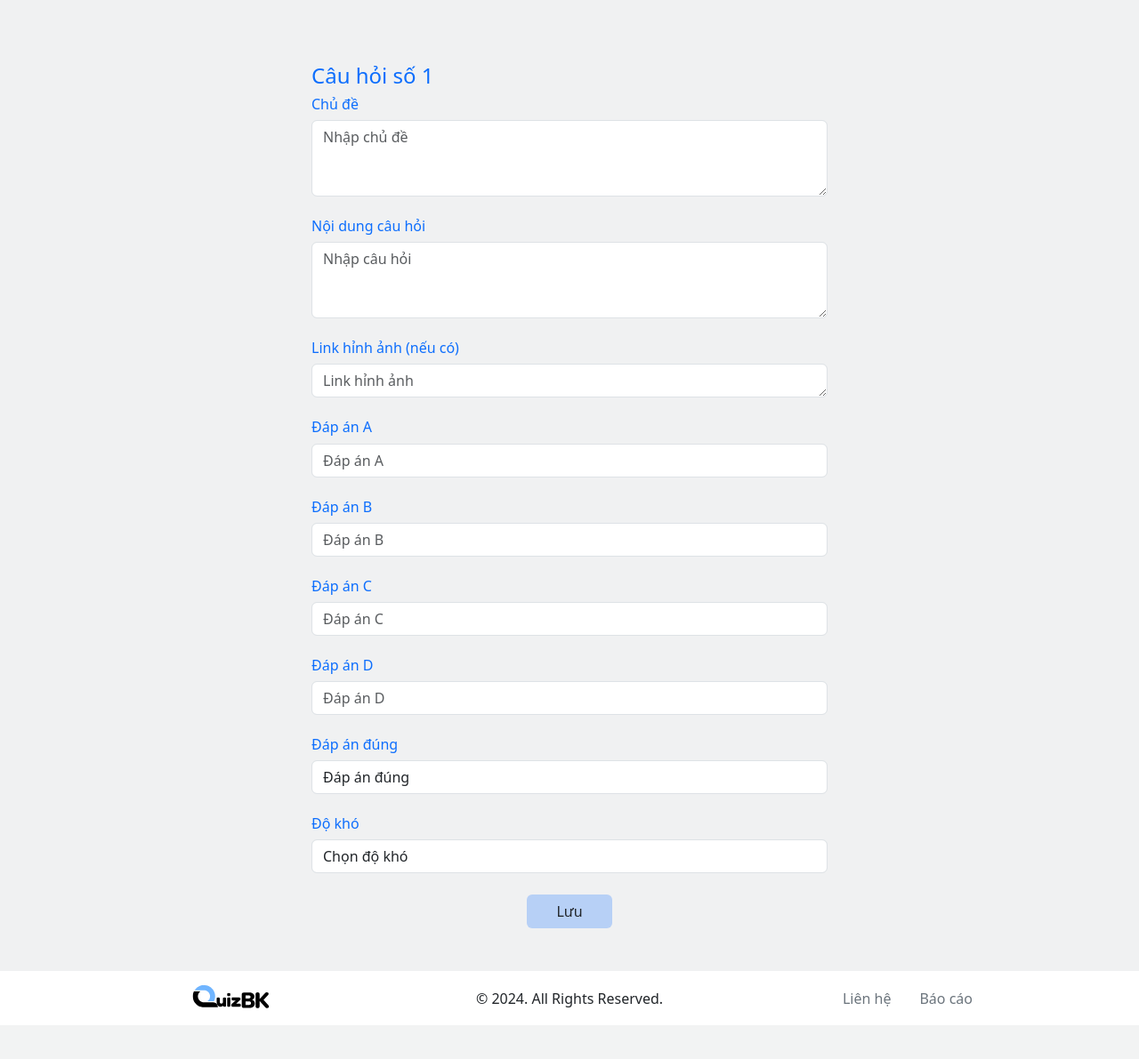
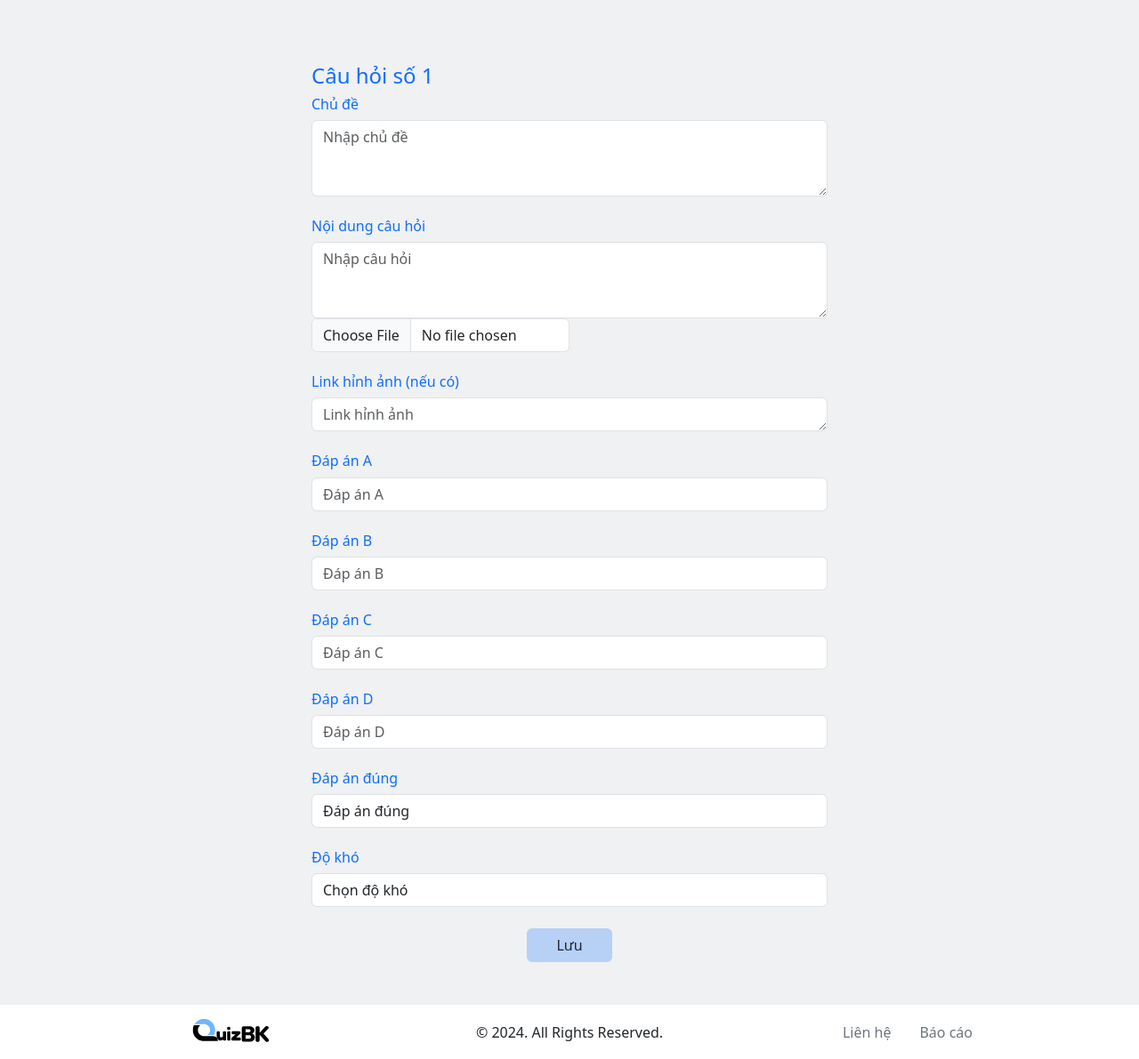
Before and after one commit to phamhuynh03/MCQ-test-online-website, a PHP site: page /addquestion.php?cid=1 in a window 1280 px wide. Shown: the part 166-1357 px from the top of the page at 89% size. Before the commit the page ends 1319 px from the top, so only its background shows below. Run offline with PHP 8.4, Linux system fonts and the light colour scheme; the visitor is signed in with stand-in values (Sample User, id 1); some libraries are stand-ins or nearby versions.

Commit message:
Update addquestion.php

```diff
--- a/addquestion.php
+++ b/addquestion.php
@@ -41,6 +41,9 @@
                                         <h6>Nội dung câu hỏi</h6>
                                         <div class="col-md-12">
                                             <textarea rows="3" cols="5" name="qns'.$i.'" class="form-control" placeholder="Nhập câu hỏi"></textarea>
+                                        </div>
+                                        <div class="col-md-6">
+                                                <input  type="file" name="fqns'.$i.'" class="form-control input-md">
                                         </div>
                                     </div>
                                     <br>
```
